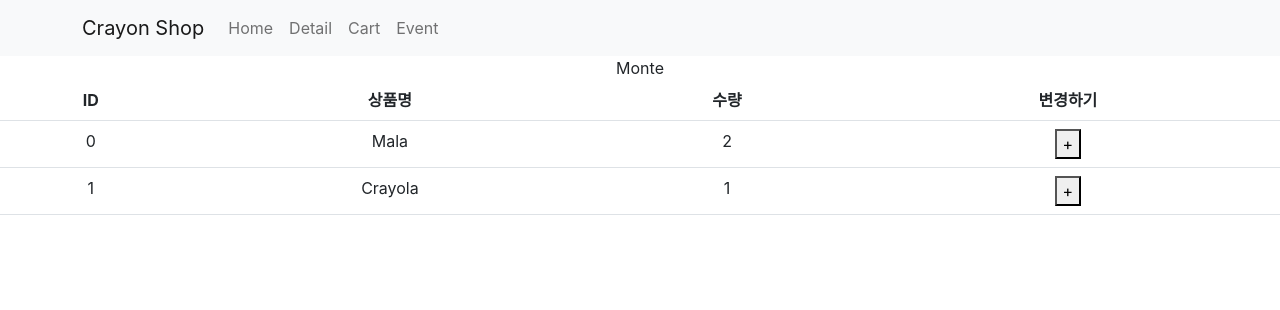
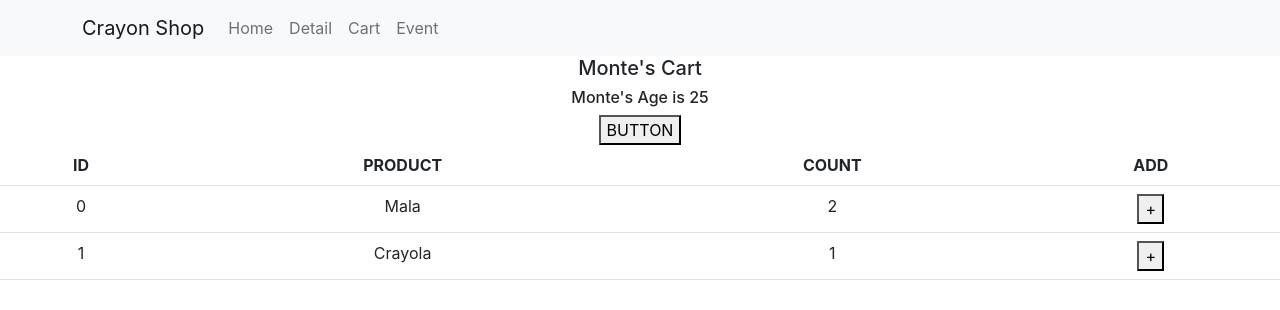
Before and after one commit to monte-kim/playground, a React (Create React App) app: page /cart in a window 1280 px wide. Shown: the top 310 px of the page. Built offline with nearby package versions, Linux system fonts and the light colour scheme.

Commit message:
ADD redux store

```diff
--- a/src/routes/Cart.js
+++ b/src/routes/Cart.js
@@ -1,6 +1,7 @@
 import { Table } from "react-bootstrap";
 import { useDispatch, useSelector } from "react-redux";
-import { changeName } from "../store";
+import { changeAge } from "../store/userSlice";
+import { addCount } from "../store/itemsSlice";
 
 function Cart() {
   let state = useSelector((state) => {
@@ -11,14 +12,24 @@ function Cart() {
 
   return (
     <div>
-      {state.user}
+      <h5>{state.user.name}'s Cart</h5>
+      <h6>
+        {state.user.name}'s Age is {state.user.age}
+      </h6>
+      <button
+        onClick={() => {
+          dispatch(changeAge(10));
+        }}
+      >
+        BUTTON
+      </button>
       <Table>
         <thead>
           <tr>
             <th>ID</th>
-            <th>상품명</th>
-            <th>수량</th>
-            <th>변경하기</th>
+            <th>PRODUCT</th>
+            <th>COUNT</th>
+            <th>ADD</th>
           </tr>
         </thead>
         <tbody>
@@ -31,7 +42,7 @@ function Cart() {
                 <td>
                   <button
                     onClick={() => {
-                      dispatch(changeName());
+                      dispatch(addCount(1));
                     }}
                   >
                     +
--- a/src/store.js
+++ b/src/store.js
@@ -1,27 +1,32 @@
-import { configureStore, createSlice } from "@reduxjs/toolkit";
+import { configureStore } from "@reduxjs/toolkit";
+import user from "./store/userSlice";
+import items from "./store/itemsSlice";
 
-//similar to useState()
-let user = createSlice({
-  name: "User Name",
-  initialState: "Monte",
-  reducers: {
-    //state changing function
-    changeName() {
-      return "Clemente";
-    },
-  },
-});
+// //similar to useState()
+// let user = createSlice({
+//   name: "User Name",
+//   initialState: { name: "Monte", age: 25 },
+//   reducers: {
+//     //this state changing function
+//     changeName(state) {
+//       state.name = "Clemente";
+//     },
+//     changeAge(state, action) {
+//       state.age += action.payload;
+//     },
+//   },
+// });
 
-let items = createSlice({
-  name: "Items",
-  initialState: [
-    { id: 0, name: "Mala", count: 2 },
-    { id: 1, name: "Crayola", count: 1 },
-  ],
-});
+// let items = createSlice({
+//   name: "Items",
+//   initialState: [
+//     { id: 0, name: "Mala", count: 2 },
+//     { id: 1, name: "Crayola", count: 1 },
+//   ],
+// });
 
-//export the state changing function
-export let { changeName } = user.actions;
+// //export the state changing function
+// export let { changeName, changeAge } = user.actions;
 
 //load so others can use
 export default configureStore({
--- /dev/null
+++ b/src/store/itemsSlice.js
@@ -0,0 +1,17 @@
+import { createSlice } from "@reduxjs/toolkit";
+
+let items = createSlice({
+  name: "Items",
+  initialState: [
+    { id: 0, name: "Mala", count: 2 },
+    { id: 1, name: "Crayola", count: 1 },
+  ],
+  reducers: {
+    addCount(state) {
+      state[0].count += 1;
+    },
+  },
+});
+
+export let { addCount } = items.actions;
+export default items;
--- /dev/null
+++ b/src/store/userSlice.js
@@ -0,0 +1,19 @@
+import { createSlice } from "@reduxjs/toolkit";
+
+let user = createSlice({
+  name: "User Name",
+  initialState: { name: "Monte", age: 25 },
+  reducers: {
+    //this state changing function
+    changeName(state) {
+      state.name = "Clemente";
+    },
+    changeAge(state, action) {
+      state.age += action.payload;
+    },
+  },
+});
+
+export let { changeName, changeAge } = user.actions;
+
+export default user;
```
